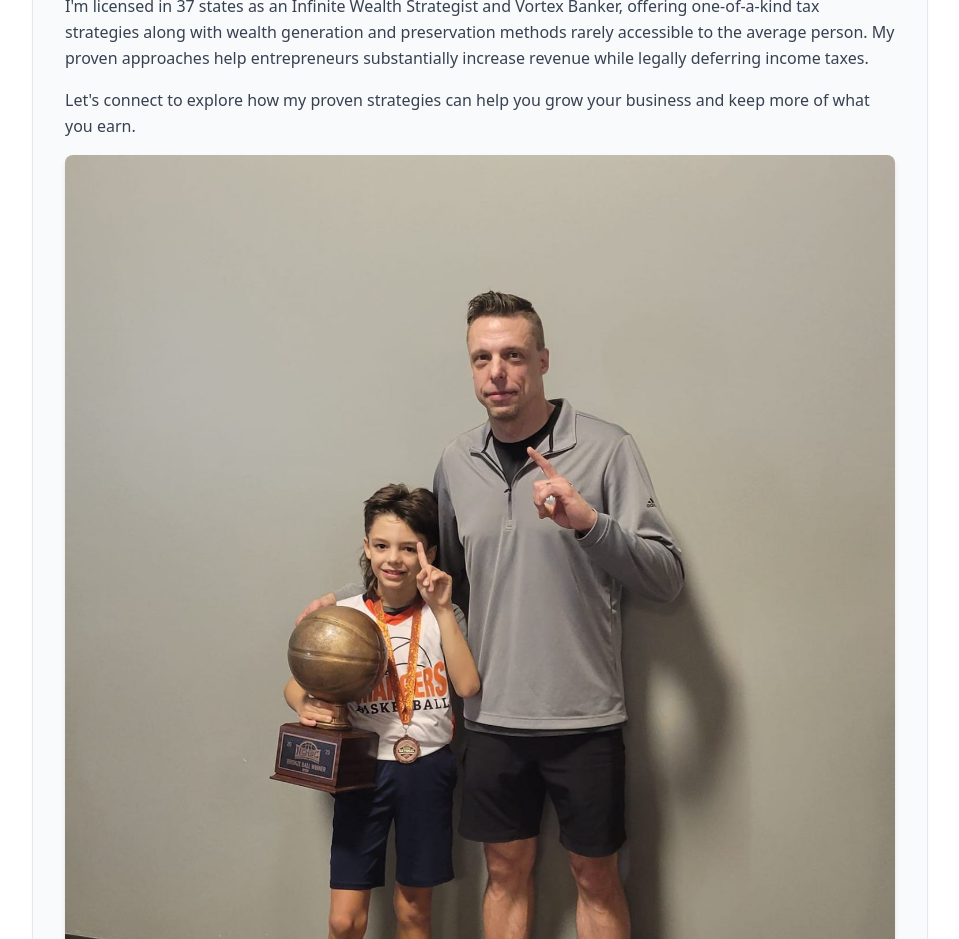
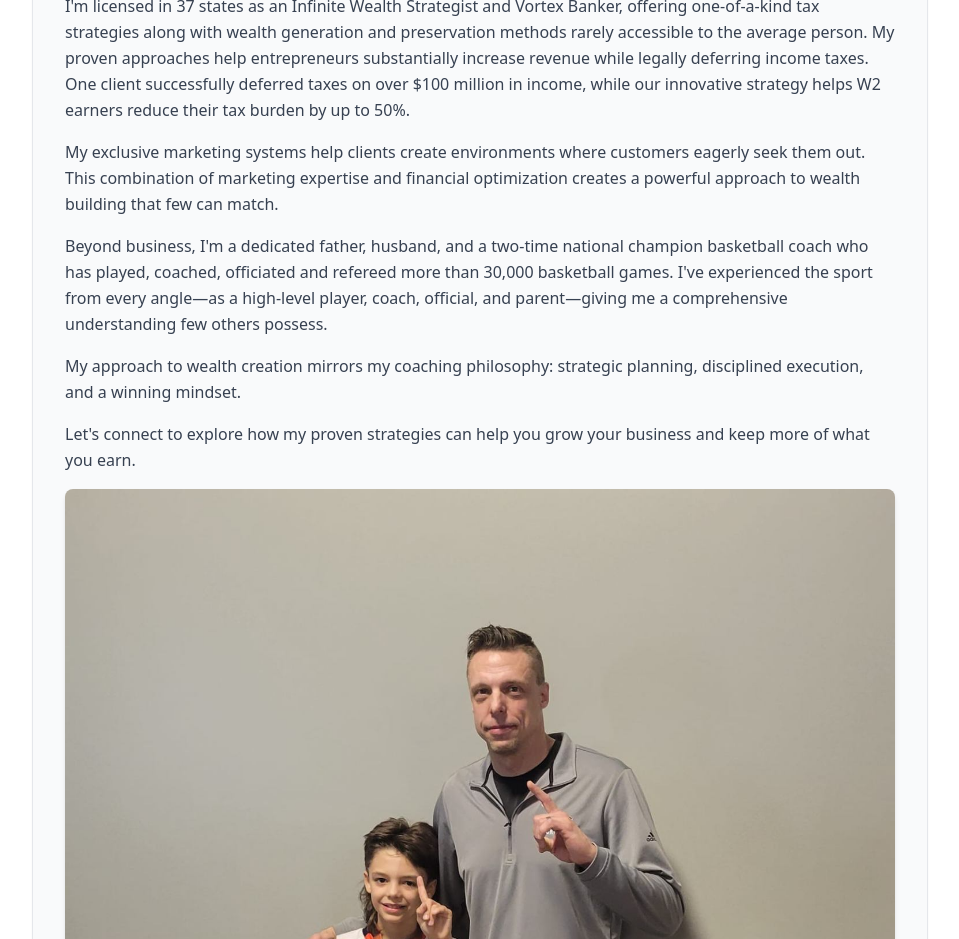
Before and after one commit to devJason23/booking-jasonhillco, a React (Vite) app: page / in a window 1280 px wide. Shown: the part 1000-1939 px from the top of the page, without its empty margins (160-1119 px from the left). Built offline with nearby package versions, Linux system fonts and the light colour scheme.

Commit message:
Fix: Update bio section
Updated the bio section with the provided content, including capitalization and spacing adjustments.

```diff
--- a/src/components/BookingPage.tsx
+++ b/src/components/BookingPage.tsx
@@ -1,4 +1,3 @@
-
 import React from "react";
 import { Accordion, AccordionContent, AccordionItem, AccordionTrigger } from "@/components/ui/accordion";
 import { Card } from "@/components/ui/card";
@@ -84,13 +83,22 @@ const BookingPage = () => {
           </div>
           <div className="space-y-4 text-gray-700 leading-relaxed">
             <p>
-              As a lifelong entrepreneur who launched my first business at age 8, I&apos;ve developed unique insights by implementing what works in my own ventures. Through my 20-year marketing company and financial firm, I&apos;ve gained perspective on how thousands of successful businesses operate—from doctors and dentists to real estate investors, crypto enthusiasts, roofers, and service providers.
+              As a lifelong entrepreneur who launched my first business at age 8, I've developed unique insights by implementing what works in my own ventures. Through my 20-year marketing company and financial firm, I've gained perspective on how thousands of successful businesses operate—from doctors and dentists to real estate investors, crypto enthusiasts, roofers, and service providers.
             </p>
             <p>
-              I&apos;m licensed in 37 states as an Infinite Wealth Strategist and Vortex Banker, offering one-of-a-kind tax strategies along with wealth generation and preservation methods rarely accessible to the average person. My proven approaches help entrepreneurs substantially increase revenue while legally deferring income taxes.
+              I'm licensed in 37 states as an Infinite Wealth Strategist and Vortex Banker, offering one-of-a-kind tax strategies along with wealth generation and preservation methods rarely accessible to the average person. My proven approaches help entrepreneurs substantially increase revenue while legally deferring income taxes. One client successfully deferred taxes on over $100 million in income, while our innovative strategy helps W2 earners reduce their tax burden by up to 50%.
             </p>
             <p>
-              Let&apos;s connect to explore how my proven strategies can help you grow your business and keep more of what you earn.
+              My exclusive marketing systems help clients create environments where customers eagerly seek them out. This combination of marketing expertise and financial optimization creates a powerful approach to wealth building that few can match.
+            </p>
+            <p>
+              Beyond business, I'm a dedicated father, husband, and a two-time national champion basketball coach who has played, coached, officiated and refereed more than 30,000 basketball games. I've experienced the sport from every angle—as a high-level player, coach, official, and parent—giving me a comprehensive understanding few others possess.
+            </p>
+            <p>
+              My approach to wealth creation mirrors my coaching philosophy: strategic planning, disciplined execution, and a winning mindset.
+            </p>
+            <p>
+              Let's connect to explore how my proven strategies can help you grow your business and keep more of what you earn.
             </p>
             <img
               src="/lovable-uploads/ab4a31e0-c280-4cf6-910d-b4b62d97c17c.png"
```
